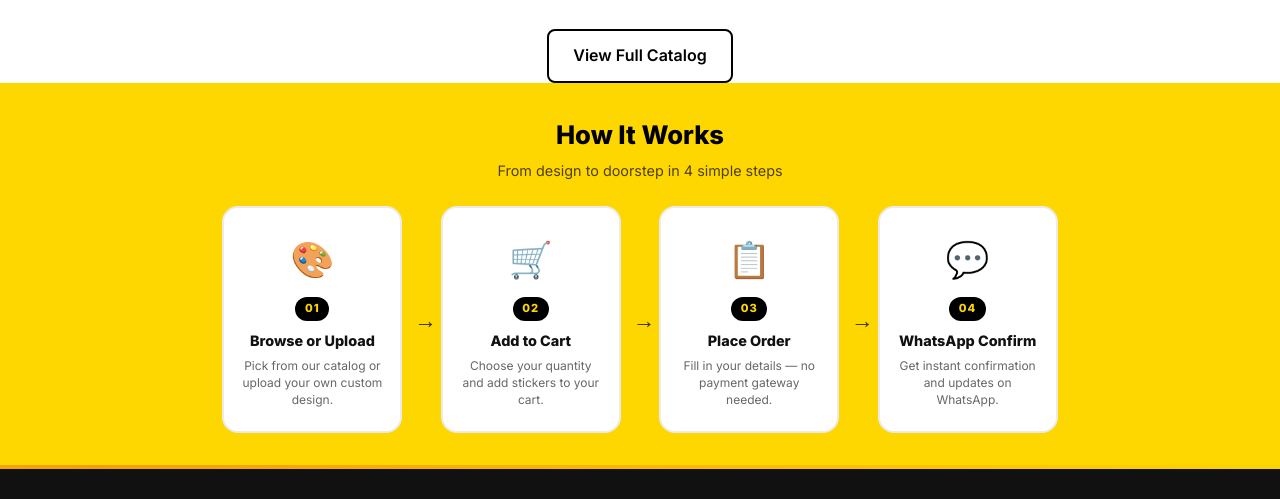
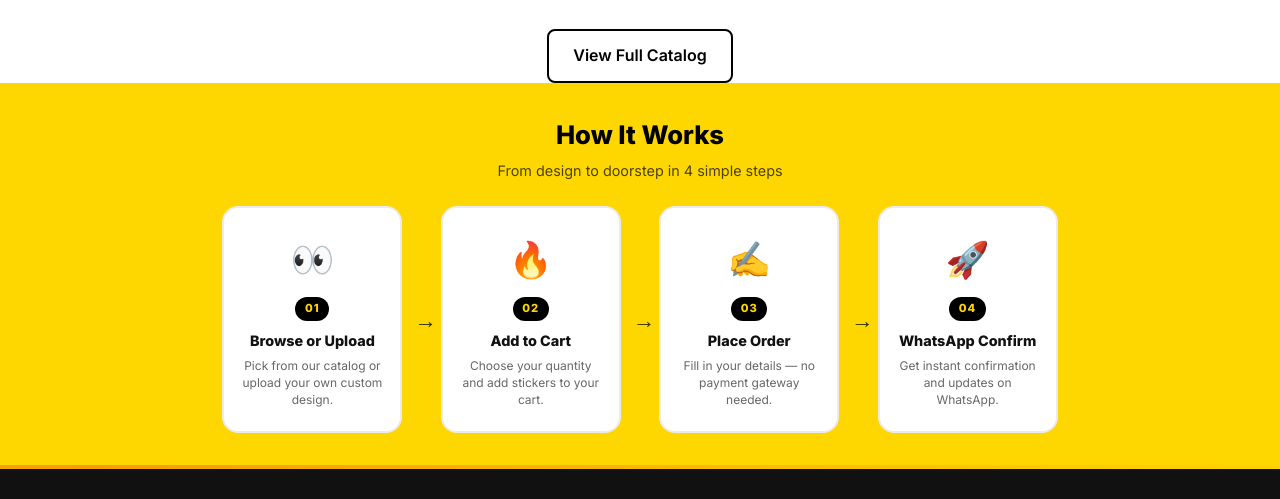
Before and after one commit to 24bt04d224/StickGPT, a website: page index.html in a window 1280 px wide. Shown: the part 2945-3444 px from the top of the page. Drawn offline with Linux system fonts and the light colour scheme; no server answers.

Commit message:
Replace bland step icons with cooler emojis

```diff
--- a/index.html
+++ b/index.html
@@ -69,28 +69,28 @@
             <p class="hiw-subtitle">From design to doorstep in 4 simple steps</p>
             <div class="steps-grid">
                 <div class="step">
-                    <div class="step-icon">🎨</div>
+                    <div class="step-icon">👀</div>
                     <div class="step-number">01</div>
                     <h3>Browse or Upload</h3>
                     <p>Pick from our catalog or upload your own custom design.</p>
                 </div>
                 <div class="step-arrow">→</div>
                 <div class="step">
-                    <div class="step-icon">🛒</div>
+                    <div class="step-icon">🔥</div>
                     <div class="step-number">02</div>
                     <h3>Add to Cart</h3>
                     <p>Choose your quantity and add stickers to your cart.</p>
                 </div>
                 <div class="step-arrow">→</div>
                 <div class="step">
-                    <div class="step-icon">📋</div>
+                    <div class="step-icon">✍️</div>
                     <div class="step-number">03</div>
                     <h3>Place Order</h3>
                     <p>Fill in your details — no payment gateway needed.</p>
                 </div>
                 <div class="step-arrow">→</div>
                 <div class="step">
-                    <div class="step-icon">💬</div>
+                    <div class="step-icon">🚀</div>
                     <div class="step-number">04</div>
                     <h3>WhatsApp Confirm</h3>
                     <p>Get instant confirmation and updates on WhatsApp.</p>
```
